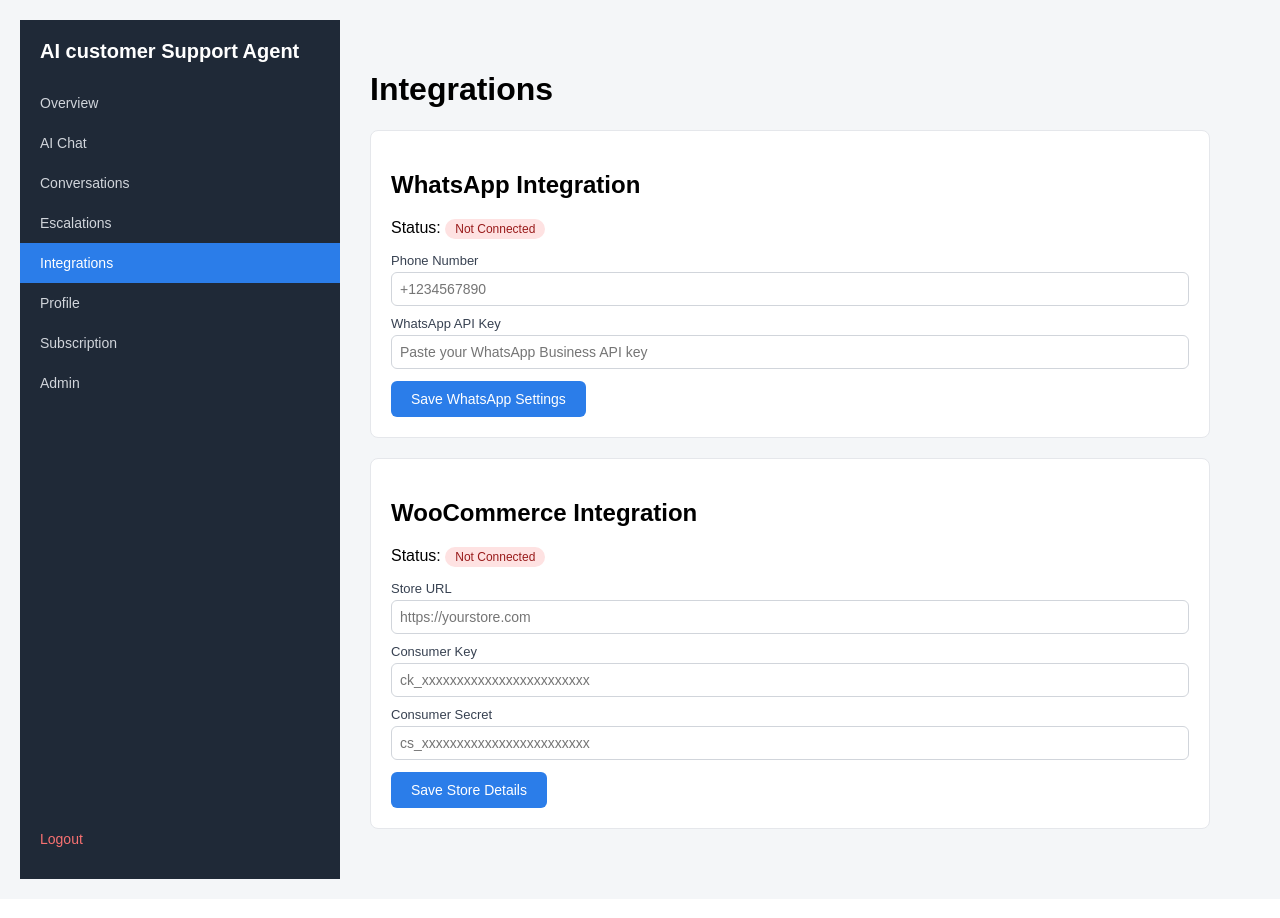
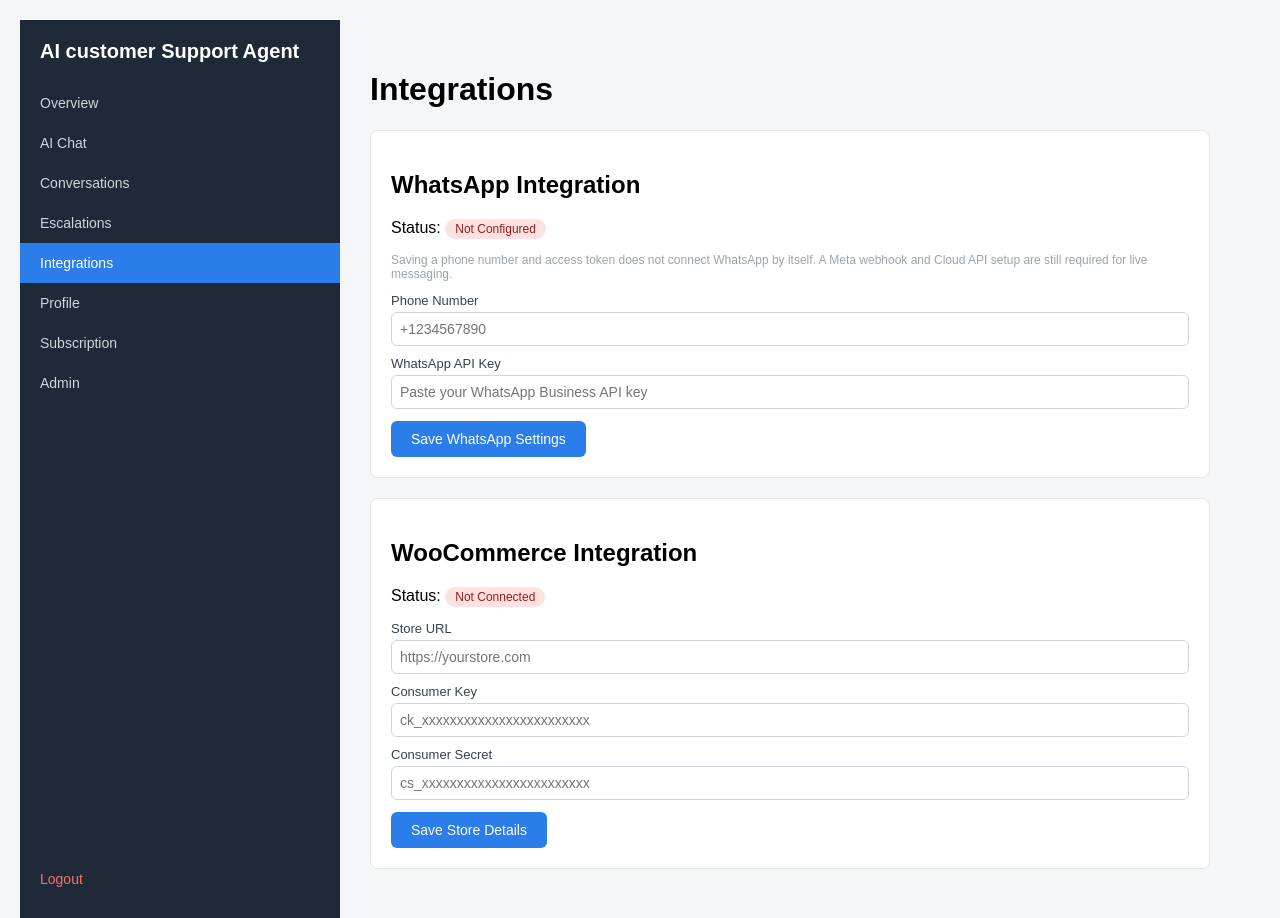
Before and after one commit to Amna-FrontendDeveloper/FyP-BSSE, a Flask app: page /integrations in a window 1280 px wide. Shown: the top 918 px of the page. Before the commit the page ends 879 px from the top, so only its background shows below. Run offline with Flask 3, Linux system fonts and the light colour scheme; the visitor is signed in with stand-in values (Sample User, id 1); data comes from the database, SQL or seed files in the repository; data that the repository does not hold is empty.

Commit message:
Show accurate WhatsApp configuration status

```diff
--- a/templates/integrations.html
+++ b/templates/integrations.html
@@ -5,9 +5,10 @@
 
 <section class="integration-panel">
     <h2>WhatsApp Integration</h2>
-    <p>Status: <span class="status-badge {{ 'connected' if whatsapp and whatsapp.phone_number else 'disconnected' }}">
-        {{ 'Connected' if whatsapp and whatsapp.phone_number else 'Not Connected' }}
+    <p>Status: <span class="status-badge {{ 'connected' if whatsapp and whatsapp.phone_number and whatsapp.api_key else 'disconnected' }}">
+        {{ 'Configured (not verified)' if whatsapp and whatsapp.phone_number and whatsapp.api_key else 'Not Configured' }}
     </span></p>
+    <p class="conversation-meta">Saving a phone number and access token does not connect WhatsApp by itself. A Meta webhook and Cloud API setup are still required for live messaging.</p>
     <form method="POST" action="{{ url_for('save_whatsapp_integration') }}">
         <input type="hidden" name="csrf_token" value="{{ csrf_token() }}">
         <label>Phone Number</label>
```
